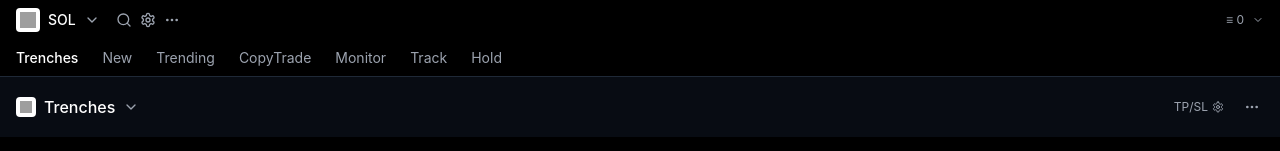
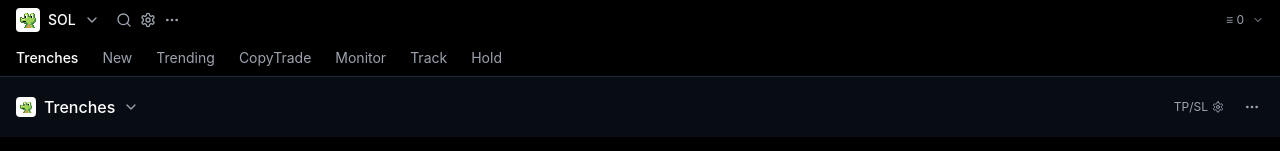
Before and after one commit to EthanYangHIT/gmgn-react-clone-486229b0, a React (Vite) app: page / in a window 1280 px wide. Shown: the top 151 px of the page. Built offline with nearby package versions, Linux system fonts and the light colour scheme; grey boxes are pictures that could not be loaded.

Commit message:
Replace image with attached file
Replaced the image in the component with the attached file.

```diff
--- a/src/components/Header.tsx
+++ b/src/components/Header.tsx
@@ -1,4 +1,3 @@
-
 import { Search, Settings, MoreHorizontal, ChevronDown } from 'lucide-react';
 import { Button } from '@/components/ui/button';
 
@@ -10,7 +9,7 @@ const Header = () => {
         <div className="flex items-center space-x-4">
           <div className="flex items-center space-x-2">
             <div className="w-6 h-6 bg-white rounded flex items-center justify-center">
-              <img src="/gmgn-logo.svg" alt="GMGN" className="w-4 h-4" />
+              <img src="/lovable-uploads/3c7d9142-1ee0-43a5-aa48-530a9d98f8ee.png" alt="GMGN" className="w-4 h-4" />
             </div>
             <span className="text-white font-medium">SOL</span>
             <ChevronDown className="w-4 h-4 text-gray-400" />
@@ -42,7 +41,7 @@ const Header = () => {
       <div className="flex items-center justify-between px-4 py-3 bg-gray-900/50">
         <div className="flex items-center space-x-2">
           <div className="w-5 h-5 bg-white rounded flex items-center justify-center">
-            <img src="/gmgn-logo.svg" alt="GMGN" className="w-3 h-3" />
+            <img src="/lovable-uploads/3c7d9142-1ee0-43a5-aa48-530a9d98f8ee.png" alt="GMGN" className="w-3 h-3" />
           </div>
           <span className="text-white font-medium">Trenches</span>
           <ChevronDown className="w-4 h-4 text-gray-400" />
```
Also changed, not shown: public/lovable-uploads/3c7d9142-1ee0-43a5-aa48-530a9d98f8ee.png (added).
